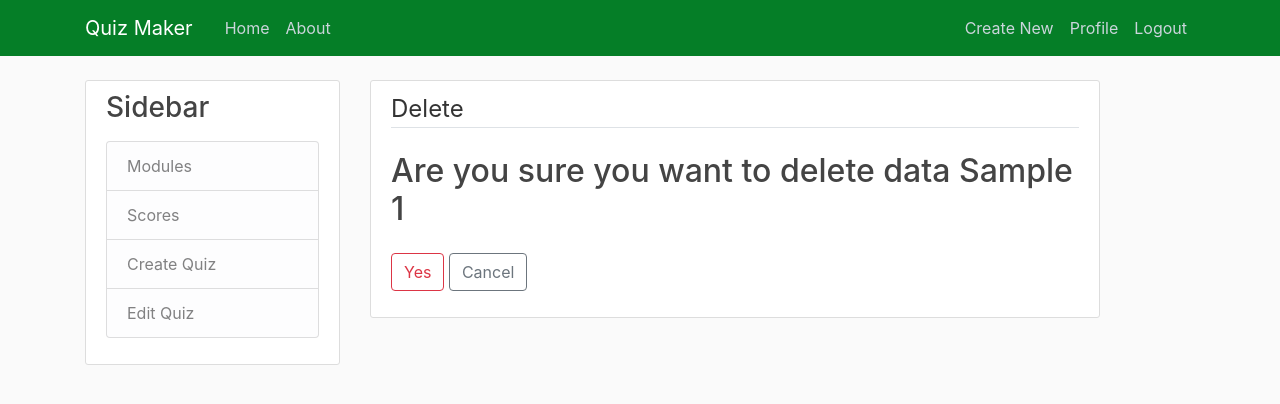
After one commit to asheredrosolo/cpe025project, a Django app: page /data/1/delete/ in a window 1280 px wide. The commit adds this page. Shown: the top 404 px of the page. Run offline with Django 4.2, Linux system fonts and the light colour scheme; a user stored in the database is signed in; data comes from the database, SQL or seed files in the repository; both versions use the stored data as it was after the commit; parts of the project's set-up code (start-up, migrations or seed data) failed here and were passed over; some libraries are stand-ins or nearby versions.

Commit message:
new commit

```diff
--- a/project_A/sample_app/models.py
+++ b/project_A/sample_app/models.py
@@ -1,6 +1,7 @@
 from django.db import models
 from django.utils import timezone
 from django.contrib.auth.models import User
+from django.urls import reverse
 
 # Create your models here.
 class sample_db(models.Model):
@@ -11,3 +12,6 @@ class sample_db(models.Model):
 
     def __str__(self):
         return self.title
+
+    def get_absolute_url(self):
+        return reverse('data-detail', kwargs={'pk':self.pk})
--- a/project_A/sample_app/templates/sample_app/base.html
+++ b/project_A/sample_app/templates/sample_app/base.html
@@ -36,6 +36,7 @@
                         <!-- Navbar Right Side -->
                         <div class="navbar-nav">
                             {% if user.is_authenticated %}
+                                <a class="nav-item nav-link" href="{% url 'data-create' %}">Create New</a>
                                 <a class="nav-item nav-link" href="{% url 'profile' %}">Profile</a>
                                 <a class="nav-item nav-link" href="{% url 'logout' %}">Logout</a>
                             {% else %}
--- /dev/null
+++ b/project_A/sample_app/templates/sample_app/sample_db_confirm_delete.html
@@ -0,0 +1,22 @@
+{% extends "sample_app/base.html" %}
+{% block content %}
+    <div class="content-section">
+        <form method="POST">
+            {% csrf_token %} <!--csrf is for security-->
+            <fieldset class="form-group">
+                <legend class="border-bottom mb-4">
+                    Delete
+                </legend>
+                <h2>Are you sure you want to delete data {{ object.title }}</h2>
+            </fieldset>
+            <div class="form-group">
+                <button class="btn btn-outline-danger" type="submit">
+                    Yes
+                </button>
+                <a class="btn btn-outline-secondary" href="{% url 'data-detail' object.id %}">
+                    Cancel
+                </a>
+            </div>
+        </form>
+    </div>
+{% endblock content %}
--- a/project_A/sample_app/templates/sample_app/sample_db_detail.html
+++ b/project_A/sample_app/templates/sample_app/sample_db_detail.html
@@ -9,6 +9,12 @@
             </div>
             <h2 class="article-title">{{ object.title }}</h2>
             <p class="article-content">{{ object.content }}</p>
+            {% if object.author == user %}
+                <div>
+                    <a class="btn btn-secondary btn-sm mt-5 mb-1" href="{% url 'data-update' object.id %}">Update</a>
+                    <a class="btn btn-danger btn-sm mt-5 mb-1" href="{% url 'data-delete' object.id %}">Delete</a>
+                </div>
+            {% endif %}
         </div>
     </article>
 {% endblock content %}
--- a/project_A/sample_app/urls.py
+++ b/project_A/sample_app/urls.py
@@ -3,6 +3,8 @@ from .views import (
     DataListView,
     DataDetailView,
     DataCreateView,
+    DataUpdateView,
+    DataDeleteView,
 )
 from . import views
 
@@ -10,5 +12,7 @@ urlpatterns = [
     path('', DataListView.as_view(), name = 'sample_app-home'),
     path('data/<int:pk>/', DataDetailView.as_view(), name = 'data-detail'),
     path('data/new/', DataCreateView.as_view(), name = 'data-create'),
+    path('data/<int:pk>/update/', DataUpdateView.as_view(), name = 'data-update'),
+    path('data/<int:pk>/delete/', DataDeleteView.as_view(), name = 'data-delete'),
     path('about/', views.about, name = 'sample_app-about'),
 ]
--- a/project_A/sample_app/views.py
+++ b/project_A/sample_app/views.py
@@ -1,9 +1,12 @@
 from django.shortcuts import render
 from .models import sample_db
+from django.contrib.auth.mixins import LoginRequiredMixin, UserPassesTestMixin
 from django.views.generic import (
     ListView,
     DetailView,
     CreateView,
+    UpdateView,
+    DeleteView,
 )
 
 # Create your views here.
@@ -23,9 +26,38 @@ class DataListView(ListView):
 class DataDetailView(DetailView):
     model = sample_db
 
-class DataCreateView(CreateView):
+class DataCreateView(LoginRequiredMixin, CreateView):
     model = sample_db
     fields = ['title', 'content']
 
+    def form_valid(self, form):
+        form.instance.author = self.request.user
+        return super().form_valid(form)
+
+class DataUpdateView(LoginRequiredMixin, UserPassesTestMixin, UpdateView):
+    model = sample_db
+    fields = ['title', 'content']
+
+    def form_valid(self, form):
+        form.instance.author = self.request.user
+        return super().form_valid(form)
+
+    def test_func(self):
+        data = self.get_object()
+        if self.request.user == data.author:
+            return True
+        return False
+
+class DataDeleteView(LoginRequiredMixin, UserPassesTestMixin, DeleteView):
+    model = sample_db
+    success_url = '/'
+
+    def test_func(self):
+        data = self.get_object()
+        if self.request.user == data.author:
+            return True
+        return False
+
+
 def about(request):
     return render(request, "sample_app/about.html", {'title': 'About'} )
```
Also changed, not shown: project_A/sample_app/templates/sample_app/sample_db_form.html (added, +20 -0 lines), project_A/db.sqlite3, project_A/media/default.jpg.
